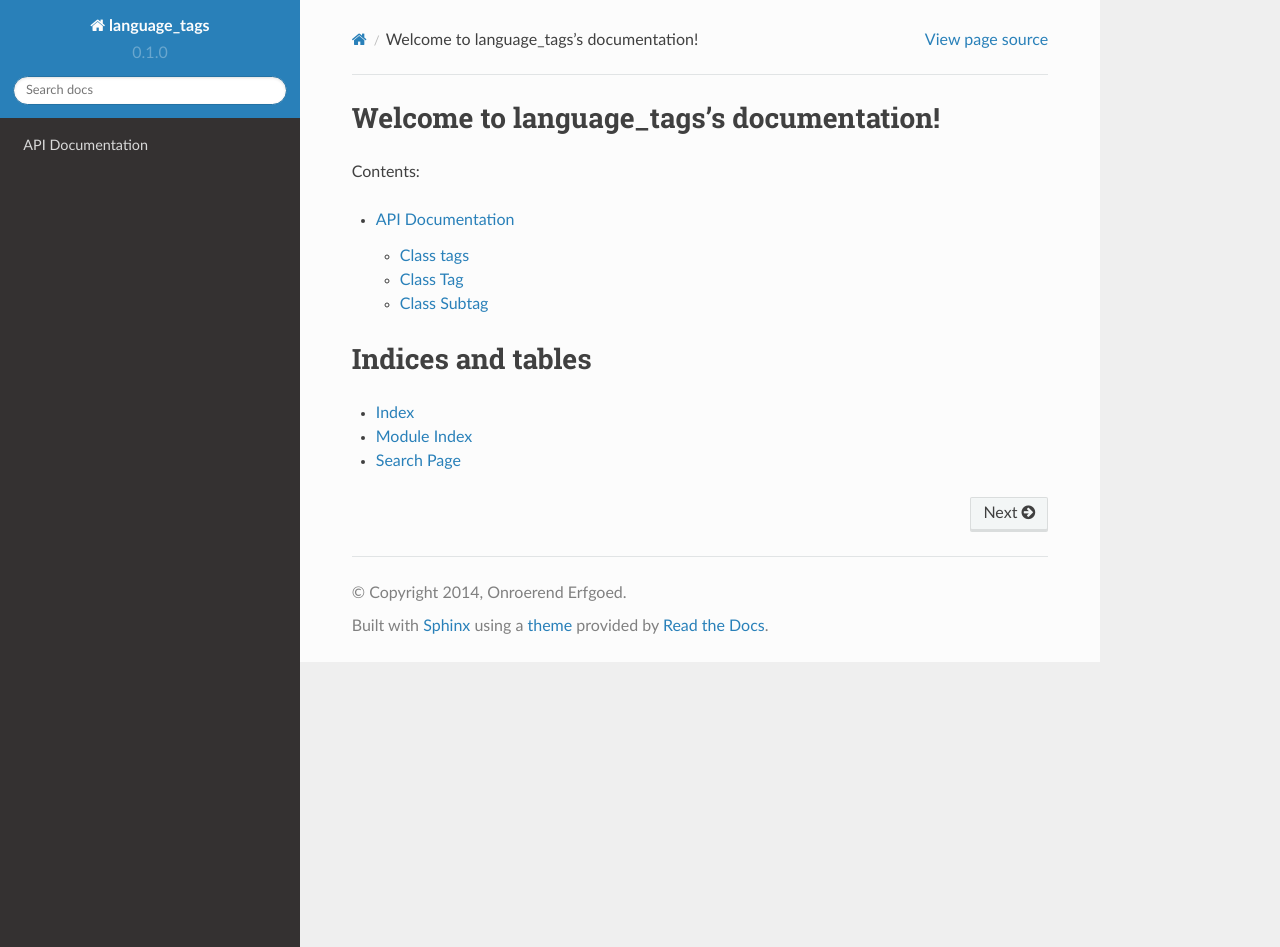
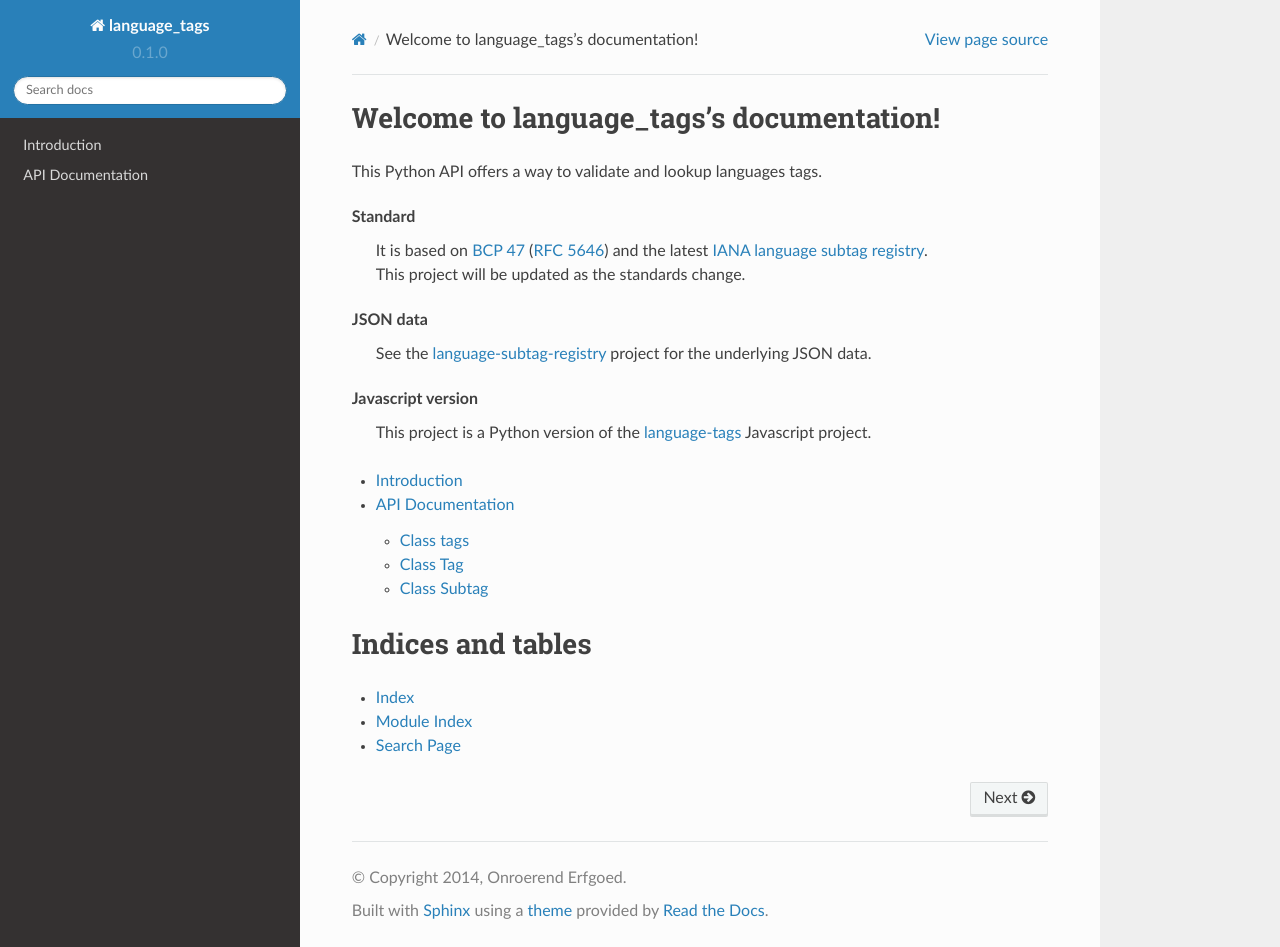
Before and after one commit to OnroerendErfgoed/language-tags, a Sphinx documentation site: the page built from docs/source/index.rst, in a window 1280 px wide and 947 px high. Built offline with Sphinx 7.4.7 and the Read the Docs theme 2.0.0, drawn with Linux system fonts in a browser that asks for light colours.

Commit message:
Add introduction #1

```diff
--- a/docs/source/index.rst
+++ b/docs/source/index.rst
@@ -6,11 +6,22 @@
 Welcome to language_tags's documentation!
 =========================================
 
-Contents:
+This Python API offers a way to validate and lookup languages tags.
+
+**Standard**
+ | It is based on `BCP 47 <http://tools.ietf.org/html/bcp47>`_ (`RFC 5646 <http://tools.ietf.org/html/rfc5646>`_) and the latest `IANA language subtag registry <http://www.iana.org/assignments/language-subtag-registry>`_.
+ | This project will be updated as the standards change.
+
+**JSON data**
+ | See the `language-subtag-registry <https://github.com/mattcg/language-subtag-registry>`_ project for the underlying JSON data.
+
+**Javascript version**
+ | This project is a Python version of the `language-tags <https://github.com/mattcg/language-tags>`_ Javascript project.
 
 .. toctree::
    :maxdepth: 2
 
+   introduction
    api
 
 
```
Also changed, not shown: docs/source/introduction.rst (added, +53 -0 lines).
